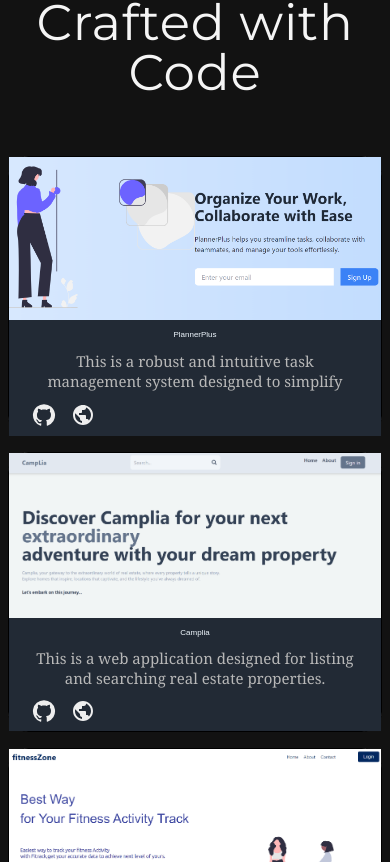
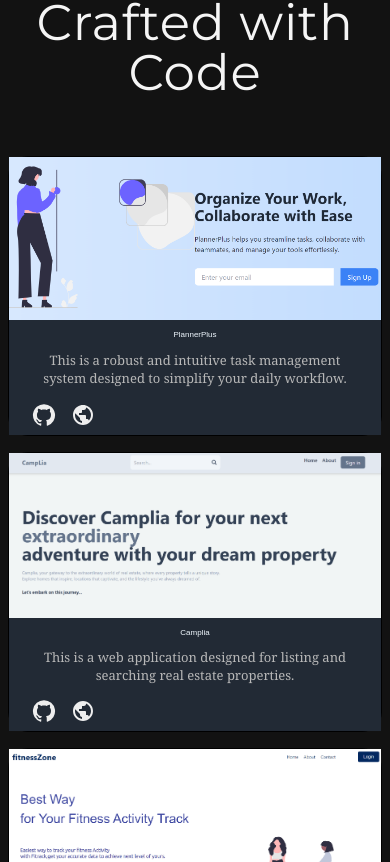
Before and after one commit to shanmugapriya1203/samportfolio, a React (Create React App) app: page / in a window 390 px wide. Shown: the part 2662-3524 px from the top of the page. Built offline with nearby package versions, Linux system fonts and the light colour scheme.

Commit message:
some media query changes

```diff
--- a/src/styles/Projects.css
+++ b/src/styles/Projects.css
@@ -37,7 +37,7 @@ h1 {
   transition: transform 0.2s, box-shadow 0.2s;
   border:1px solid black;
   border-radius: 20px;
-
+  background-color: #222A35;
   position: relative;
 }
 
@@ -113,4 +113,7 @@ h1 {
   .card-content h2 {
     font-size: 0.50rem;
   }
+  .card-content p{
+    font-size: 13px;
+  }
 }
```
